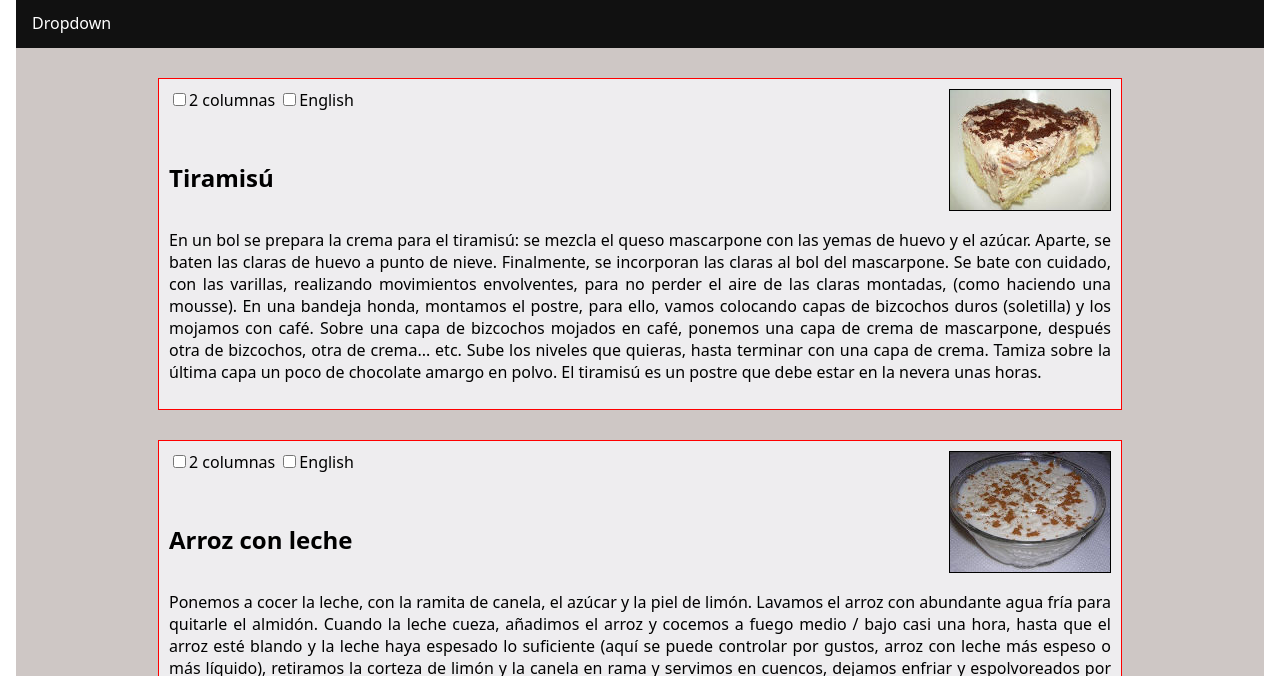
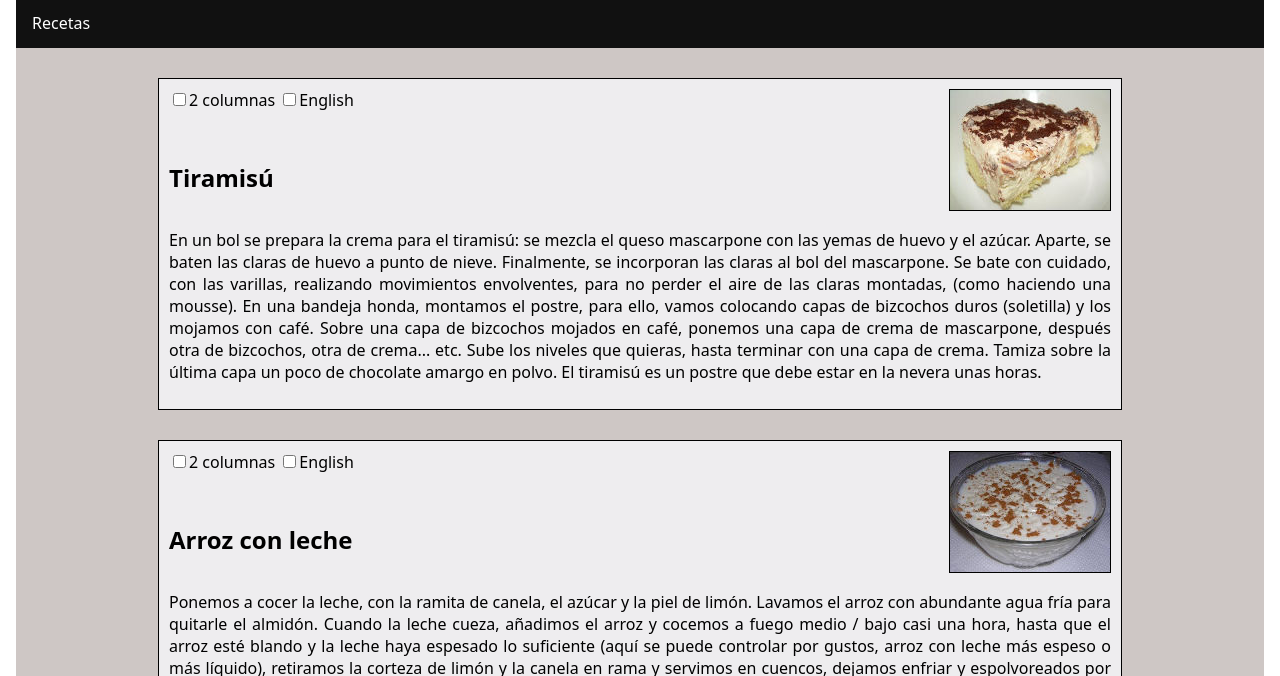
Before and after one commit to usarral/Diseno_Interfaces_Web, a plain HTML site: page recetas/index.html in a window 1280 px wide. Shown: the part 564-1240 px from the top of the page. Drawn offline with Linux system fonts and the light colour scheme.

Commit message:
Terminar Recetas

```diff
--- a/recetas/index.html
+++ b/recetas/index.html
@@ -41,9 +41,7 @@
 
                 </div> -->
             <div class="dropdown">
-                <button class="dropdown__btn">Dropdown
-                    <i class="fa fa-caret-down"></i>
-                </button>
+                <button class="dropdown__btn">Recetas</button>
                 <div class="dropdown__content">
                     <a class="dropdown__link" href="#tiramisu">Tiramisú</a>
                     <a class="dropdown__link" href="#arrozleche">Arroz con leche</a>
--- a/recetas/styles/partials/content/content.scss
+++ b/recetas/styles/partials/content/content.scss
@@ -1,6 +1,7 @@
 :root {
     --content-item-background-color: #eeedef;
-    --content-item-border-color: #ff0000;
+    --content-item-border-color: #000;
+    --content-item-border-active-color: #f00;
     --content-item-image-border-color: #000;
 }
 
@@ -15,7 +16,6 @@
         padding: .625rem;
         position: relative;
 
-        //==========================================
 
 
         &__twocol:checked~&__text__s {
@@ -27,7 +27,6 @@
         }
 
 
-        //==============================================
         &__english:checked~&__text__s {
             display: none;
 
--- a/recetas/styles/partials/header/nav.scss
+++ b/recetas/styles/partials/header/nav.scss
@@ -12,7 +12,6 @@
     background-color: var(--nav-background-color);
     overflow: hidden;
 
-    /* Links inside the navbar */
     & a {
         color: var(--nav-link-color);
         float: left;
@@ -25,12 +24,10 @@
 
 
 
-/* The dropdown container */
 .dropdown {
     float: left;
     overflow: hidden;
 
-    /* Dropdown button */
     &__btn {
         background-color: inherit;
         border: none;
@@ -67,7 +64,6 @@
         }
     }
 
-    /* Show the dropdown menu on hover */
     &:hover &__content {
         display: block;
     }
```
Also changed, not shown: recetas/styles/partials/content/content.css.
